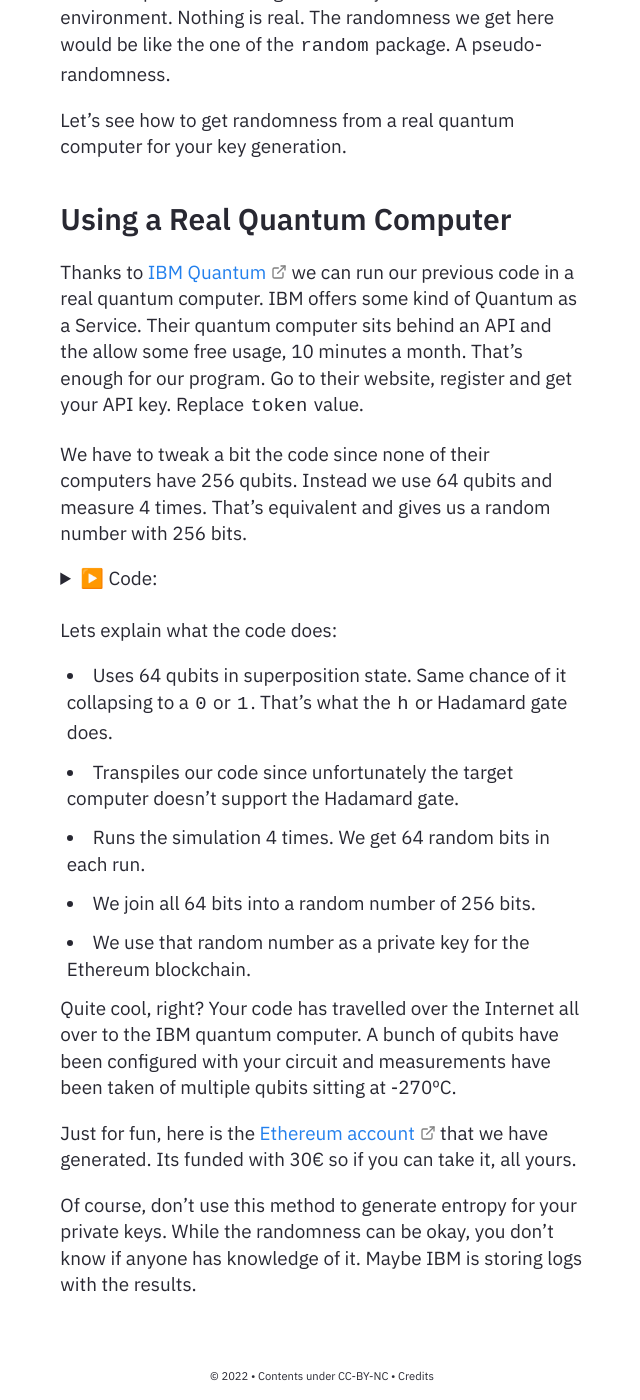
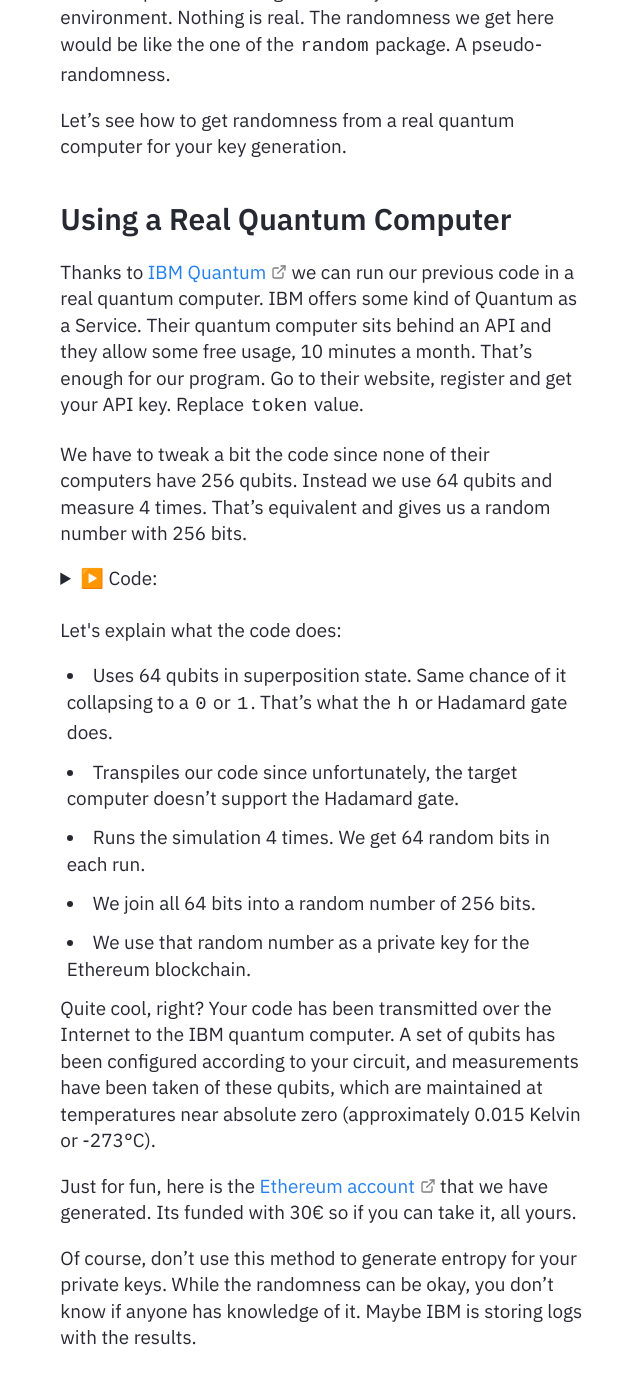
Before and after one commit to alrevuelta/myblog, a Jekyll site: the page built from _posts/2024-12-01-quantum-randomness.md, in a window 1280 px wide and 1400 px high, scrolled down 4113 px. Shown: the whole window, without its empty margins (318-958 px from the left). Built offline with Jekyll 4.4.1, drawn with Linux system fonts in a browser that asks for light colours; formulas are drawn with MathJax 3.

Commit message:
Fix typos

````diff
--- a/_posts/2024-12-01-quantum-randomness.md
+++ b/_posts/2024-12-01-quantum-randomness.md
@@ -99,7 +99,7 @@ Let’s see how to get randomness from a real quantum computer for your key gene
 
 ## Using a Real Quantum Computer
 
-Thanks to [IBM Quantum](https://quantum.ibm.com/) we can run our previous code in a real quantum computer. IBM offers some kind of Quantum as a Service. Their quantum computer sits behind an API and the allow some free usage, 10 minutes a month. That’s enough for our program. Go to their website, register and get your API key. Replace `token` value.
+Thanks to [IBM Quantum](https://quantum.ibm.com/) we can run our previous code in a real quantum computer. IBM offers some kind of Quantum as a Service. Their quantum computer sits behind an API and they allow some free usage, 10 minutes a month. That’s enough for our program. Go to their website, register and get your API key. Replace `token` value.
 
 We have to tweak a bit the code since none of their computers have 256 qubits. Instead we use 64 qubits and measure 4 times. That’s equivalent and gives us a random number with 256 bits.
 
@@ -140,15 +140,15 @@ print(f"Ethereum Address: {eth_address}")
 ```
 </details>
 
-Lets explain what the code does:
+Let's explain what the code does:
 
 - Uses 64 qubits in superposition state. Same chance of it collapsing to a `0` or `1`. That’s what the `h` or Hadamard gate does.
-- Transpiles our code since unfortunately the target computer doesn’t support the Hadamard gate.
+- Transpiles our code since unfortunately, the target computer doesn’t support the Hadamard gate.
 - Runs the simulation 4 times. We get 64 random bits in each run.
 - We join all 64 bits into a random number of 256 bits.
 - We use that random number as a private key for the Ethereum blockchain.
 
-Quite cool, right? Your code has travelled over the Internet all over to the IBM quantum computer. A bunch of qubits have been configured with your circuit and measurements have been taken of multiple qubits sitting at -270ºC.
+Quite cool, right? Your code has been transmitted over the Internet to the IBM quantum computer. A set of qubits has been configured according to your circuit, and measurements have been taken of these qubits, which are maintained at temperatures near absolute zero (approximately 0.015 Kelvin or -273°C).
 
 Just for fun, here is the [Ethereum account](https://etherscan.io/address/0xc2122C5c9dd8e8AE17D6FC874E0Da5a6e4681587) that we have generated. Its funded with 30€ so if you can take it, all yours.
 
````
